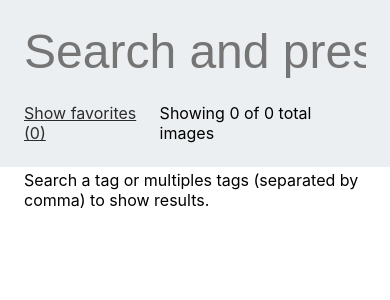
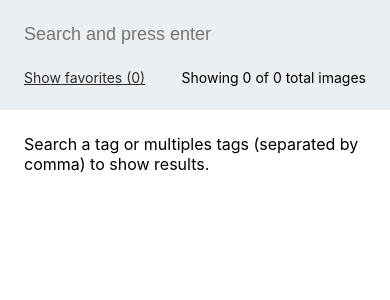
Before and after one commit to alexsanchezdev/alumnet, a React (Create React App) app: page / in a window 390 px wide. Shown: the top 300 px of the page. Built offline with nearby package versions, Linux system fonts and the light colour scheme.

Commit message:
Add media queries

```diff
--- a/src/components/List/ListItem/ListItem.view.tsx
+++ b/src/components/List/ListItem/ListItem.view.tsx
@@ -1,22 +1,26 @@
 import * as React from 'react'
 import styled from '@emotion/styled'
+import {
+  mobileQuery,
+  tabletQuery,
+  desktopQuery,
+} from '../../../utils/styles.utils'
 
 const ListItem = styled.li`
   display: flex;
   flex-wrap: wrap;
-  flex-basis: calc(100% / 1);
 
-  @media (min-width: 500px) and (max-width: 799px) {
+  ${mobileQuery`
+    flex-basis: calc(100% / 1);
+  `}
+
+  ${tabletQuery`
     flex-basis: calc(100% / 2);
-  }
+  `}
 
-  @media (min-width: 800px) and (max-width: 1199px) {
+  ${desktopQuery`
     flex-basis: calc(100% / 4);
-  }
-
-  @media (min-width: 1200px) {
-    flex-basis: calc(100% / 5);
-  }
+  `}
 `
 
 const ListItemComponent: React.FC = ({ children }) => {
--- a/src/components/Navigation/Navigation.styles.ts
+++ b/src/components/Navigation/Navigation.styles.ts
@@ -1,5 +1,10 @@
 import styled from '@emotion/styled'
 import { Link } from 'react-router-dom'
+import {
+  desktopQuery,
+  tabletQuery,
+  mobileQuery,
+} from '../../utils/styles.utils'
 
 export const Container = styled.nav`
   position: fixed;
@@ -27,4 +32,17 @@ export const FavoritesPhotoCountContainer = styled.div`
   padding-right: 24px;
   padding-bottom: 24px;
   padding-left: 24px;
+
+  & > span,
+  a {
+    ${desktopQuery`
+      font-size: 16px;
+    `};
+    ${tabletQuery`
+      font-size: 16px;
+    `};
+    ${mobileQuery`
+      font-size: 14px;
+    `};
+  }
 `
--- a/src/components/SearchInput/SearchInput.styles.ts
+++ b/src/components/SearchInput/SearchInput.styles.ts
@@ -1,4 +1,6 @@
+import { mobileQuery } from './../../utils/styles.utils'
 import styled from '@emotion/styled'
+import { desktopQuery, tabletQuery } from '../../utils/styles.utils'
 
 export const Form = styled.form`
   flex-basis: 100%;
@@ -6,14 +8,28 @@ export const Form = styled.form`
 
 export const Input = styled.input`
   width: 100%;
-  font-size: 48px;
   box-sizing: border-box;
   border: none;
   background: transparent;
   outline: none;
   padding: 24px;
 
-  &::placeholder {
-    font-size: 48px;
-  }
+  ${desktopQuery`
+      font-size: 48px;
+      &::placeholder {
+        font-size: 48px;
+      }
+    `};
+  ${tabletQuery`
+      font-size: 24px;
+      &::placeholder {
+        font-size: 24px;
+      }
+    `};
+  ${mobileQuery`
+      font-size: 18px;
+      &::placeholder {
+        font-size: 18px;
+      }
+    `};
 `
--- a/src/routes/Favorites/Favorites.styles.ts
+++ b/src/routes/Favorites/Favorites.styles.ts
@@ -1,7 +1,20 @@
 import styled from '@emotion/styled'
+import {
+  desktopQuery,
+  tabletQuery,
+  mobileQuery,
+} from '../../utils/styles.utils'
 
 export const Layout = styled.main`
-  margin-top: 104px;
+  ${desktopQuery`
+      margin-top: 104px;
+    `};
+  ${tabletQuery`
+      margin-top: 76px;
+    `};
+  ${mobileQuery`
+      margin-top: 69px;
+    `};
 `
 
 export const Message = styled.span`
--- a/src/routes/Photo/Photo.styles.ts
+++ b/src/routes/Photo/Photo.styles.ts
@@ -1,13 +1,26 @@
 import styled from '@emotion/styled'
-import { transitionConfig } from '../../utils/styles.utils'
+import {
+  transitionConfig,
+  desktopQuery,
+  tabletQuery,
+  mobileQuery,
+} from '../../utils/styles.utils'
 
 export const Container = styled.div`
   display: flex;
   flex-direction: column;
   align-items: center;
+  padding: 24px;
 
-  margin-top: 156px;
-  padding: 24px;
+  ${desktopQuery`
+      margin-top: 146px;
+    `};
+  ${tabletQuery`
+      margin-top: 116px;
+    `};
+  ${mobileQuery`
+      margin-top: 110px;
+    `};
 `
 
 export const Card = styled.div`
--- a/src/routes/Search/Search.styles.ts
+++ b/src/routes/Search/Search.styles.ts
@@ -1,7 +1,20 @@
 import styled from '@emotion/styled'
+import {
+  desktopQuery,
+  tabletQuery,
+  mobileQuery,
+} from '../../utils/styles.utils'
 
 export const Layout = styled.main`
-  margin-top: 146px;
+  ${desktopQuery`
+      margin-top: 146px;
+    `};
+  ${tabletQuery`
+      margin-top: 116px;
+    `};
+  ${mobileQuery`
+      margin-top: 110px;
+    `};
 `
 
 export const Message = styled.span`
--- a/src/utils/styles.utils.ts
+++ b/src/utils/styles.utils.ts
@@ -4,3 +4,21 @@ export const transitionConfig = css`
   transition-duration: 250ms;
   transition-timing-function: cubic-bezier(0.445, 0.05, 0.55, 0.95);
 `
+
+export const desktopQuery = (...args: any[]) => css`
+  @media (min-width: 1200px) {
+    ${args}
+  }
+`
+
+export const tabletQuery = (...args: any[]) => css`
+  @media (min-width: 600px) and (max-width: 1199px) {
+    ${args}
+  }
+`
+
+export const mobileQuery = (...args: any[]) => css`
+  @media (max-width: 599px) {
+    ${args}
+  }
+`
```
